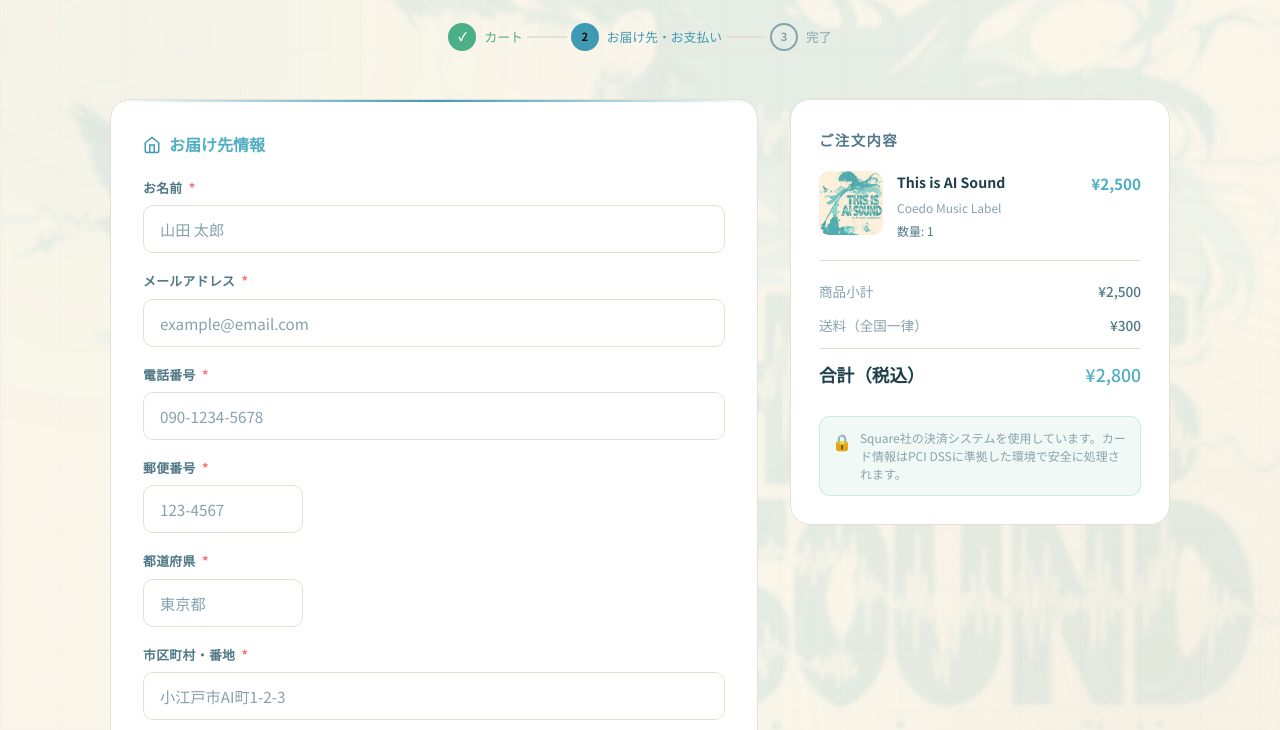
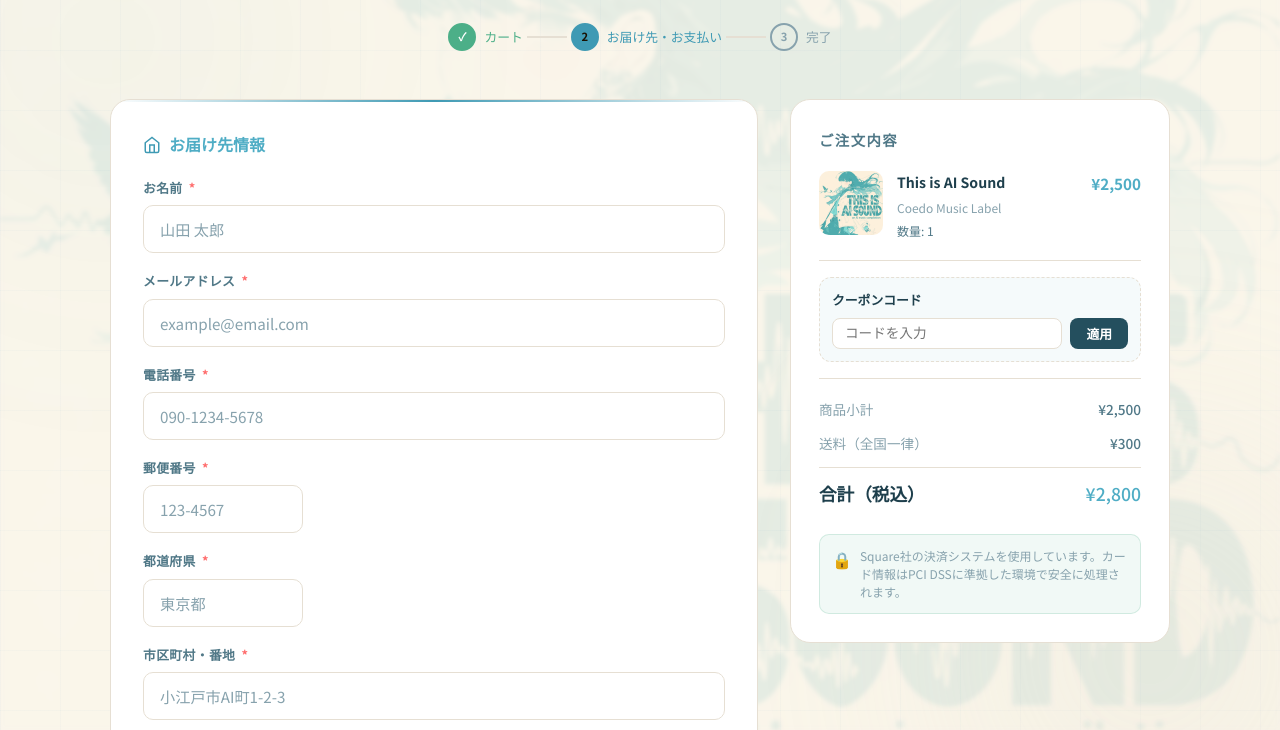
Before and after one commit to MYST0518/coedo_music_label, a website: page checkout.html in a window 1280 px wide. Shown: the part 70-800 px from the top of the page. Drawn offline with Linux system fonts and the light colour scheme; no server answers.

Commit message:
Add 1000 JPY coupon code COEDO9824 integration (checkout.html)

```diff
--- a/checkout.html
+++ b/checkout.html
@@ -278,9 +278,25 @@
 
             <hr class="order-line">
 
+            <!-- Coupon Input -->
+            <div class="coupon-wrap" style="margin: 16px 0; padding: 12px; background: rgba(63, 154, 180, 0.05); border-radius: 12px; border: 1px dashed var(--border-color);">
+              <div style="font-size: 0.8rem; font-weight: bold; color: var(--text-primary); margin-bottom: 8px;">クーポンコード</div>
+              <div style="display: flex; gap: 8px;">
+                <input type="text" id="coupon-input" placeholder="コードを入力" style="flex: 1; padding: 6px 12px; border: 1px solid var(--border-color); border-radius: 8px; font-size: 0.85rem; outline: none; background: #fff;">
+                <button type="button" id="coupon-apply-btn" style="padding: 6px 16px; background: var(--gold-dark); border: none; border-radius: 8px; color: #fff; font-size: 0.8rem; font-weight: bold; cursor: pointer; transition: opacity 0.2s;">適用</button>
+              </div>
+              <div id="coupon-message" style="font-size: 0.72rem; margin-top: 6px; display: none;"></div>
+            </div>
+
+            <hr class="order-line">
+
             <div class="order-row">
               <span class="label">商品小計</span>
               <span class="value" id="summary-subtotal">¥2,500</span>
+            </div>
+            <div class="order-row" id="coupon-discount-row" style="display: none; color: #ff6b6b;">
+              <span class="label" style="color: #ff6b6b; font-weight: bold;">クーポン割引</span>
+              <span class="value" id="summary-discount">-¥1,000</span>
             </div>
             <div class="order-row">
               <span class="label">送料（全国一律）</span>
```
